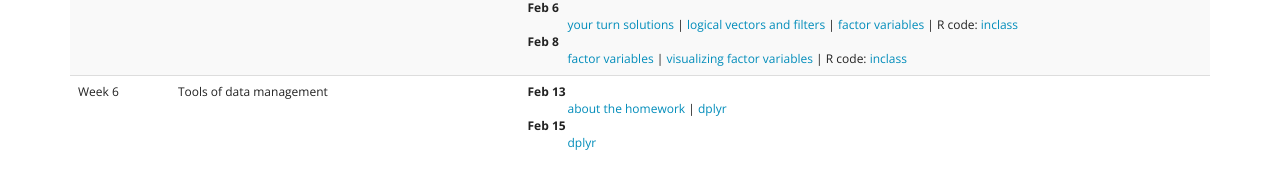
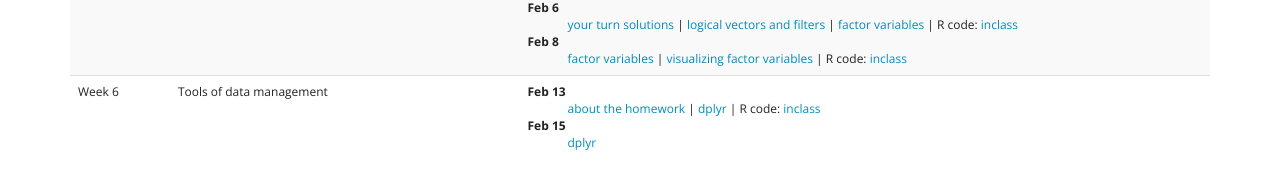
Before and after one commit to Stat480-at-ISU/Stat480-at-ISU.github.io-2019, a Jekyll site: the page built from schedule.html, in a window 1280 px wide. Shown: the part 499-688 px from the top of the page. Built offline with Jekyll 4.4.1, drawn with Linux system fonts in a browser that asks for light colours.

Commit message:
Update schedule.html

```diff
--- a/schedule.html
+++ b/schedule.html
@@ -91,7 +91,7 @@ slides: <a href="../materials/02_reading-files/01_ascii.html" target=_blank>read
         <td>
           <dl>
                      <dt>Feb 13</dt>
-          <dd>  <a href="../materials/03_tidyverse/00_homework.html" target=_blank>about the homework</a> |  <a href="../materials/03_tidyverse/01_dplyr.html" target=_blank>dplyr</a>
+          <dd>  <a href="../materials/03_tidyverse/00_homework.html" target=_blank>about the homework</a> |  <a href="../materials/03_tidyverse/01_dplyr.html" target=_blank>dplyr</a> | R code: <a href="code/feb8-inclass.R">inclass</a>
           </dd>
                      <dt>Feb 15</dt>
           <dd>    <a href="../materials/03_tidyverse/01_dplyr.html" target=_blank>dplyr</a>
```
